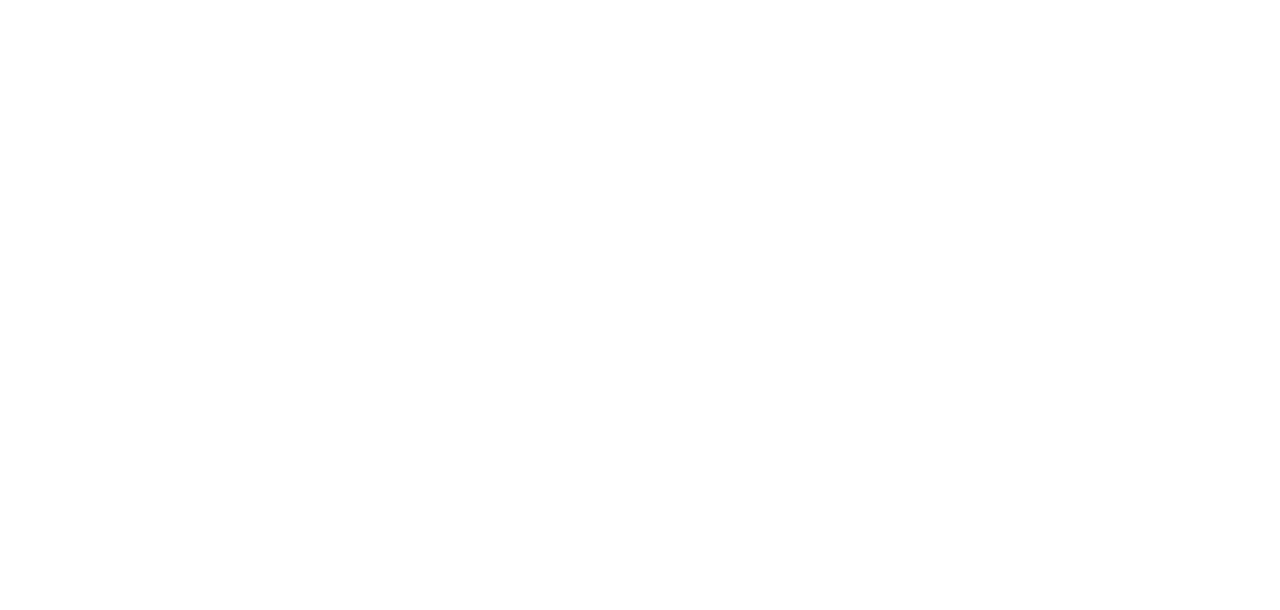
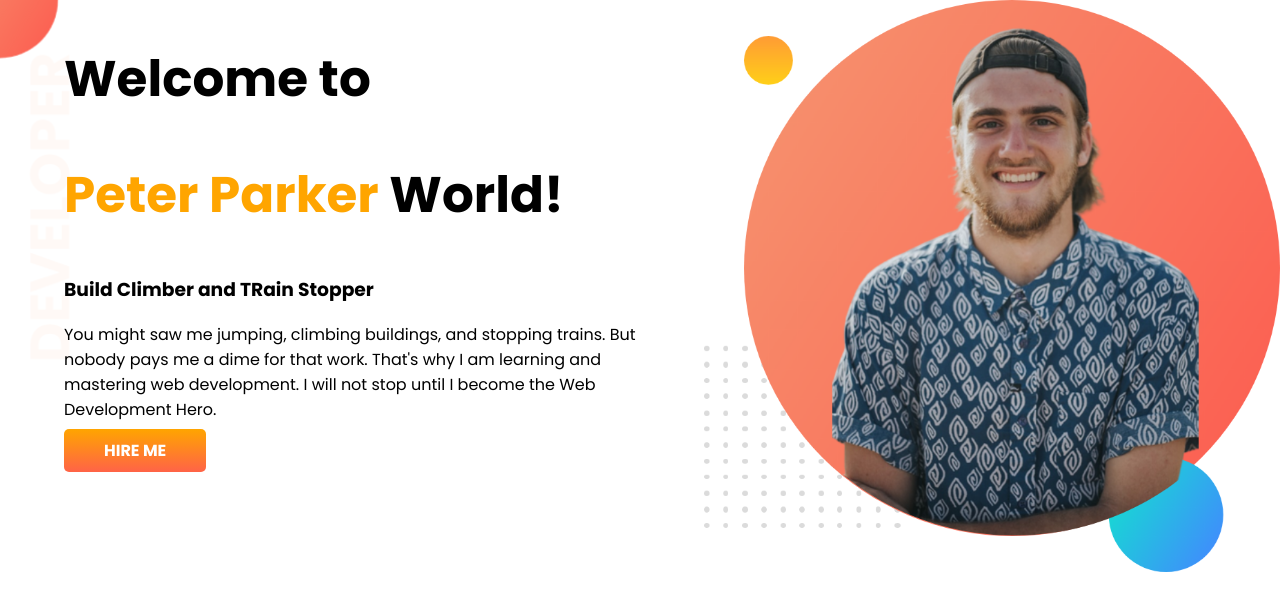
Before and after one commit to tahsinkarim/programming-hero-module-4, a plain HTML site: page index.html in a window 1280 px wide. Drawn offline with Linux system fonts and the light colour scheme.

Commit message:
top banner added

```diff
--- a/index.html
+++ b/index.html
@@ -5,7 +5,33 @@
     <meta http-equiv="X-UA-Compatible" content="IE=edge" />
     <meta name="viewport" content="width=device-width, initial-scale=1.0" />
     <title>Programming Hero Module 4</title>
+    <link rel="preconnect" href="https://fonts.googleapis.com" />
+    <link rel="preconnect" href="https://fonts.gstatic.com" crossorigin />
+    <link
+      href="https://fonts.googleapis.com/css2?family=Poppins:wght@400;700&display=swap"
+      rel="stylesheet"
+    />
     <link rel="stylesheet" href="style.css" />
   </head>
-  <body></body>
+  <body>
+    <main>
+      <section class="hero">
+        <div class="half-width">
+          <h1>Welcome to</h1>
+          <h1><span class="orange-color"> Peter Parker </span> World!</h1>
+          <h3>Build Climber and TRain Stopper</h3>
+          <p>
+            You might saw me jumping, climbing buildings, and stopping trains.
+            But nobody pays me a dime for that work. That's why I am learning
+            and mastering web development. I will not stop until I become the
+            Web Development Hero.
+          </p>
+          <a class="link-btn" href="#" target="_blank">HIRE ME</a>
+        </div>
+        <div class="half-width">
+          <img src="./images/my-background.png" alt="developer portrait" />
+        </div>
+      </section>
+    </main>
+  </body>
 </html>
--- a/style.css
+++ b/style.css
@@ -0,0 +1,32 @@
+body {
+  font-family: "Poppins", sans-serif;
+  margin: 0;
+}
+h1 {
+  font-size: 50px;
+}
+.orange-color {
+  color: orange;
+}
+section {
+  display: flex;
+}
+.half-width {
+  width: 50%;
+  padding-left: 5%;
+}
+.half-width img {
+  width: 100%;
+}
+.link-btn {
+  text-decoration: none;
+  background-image: linear-gradient(orange, tomato);
+  padding: 10px 40px;
+  border-radius: 5px;
+  font-weight: 700;
+  color: white;
+}
+.hero {
+  background-image: url("./images/top-banner.png");
+  background-repeat: no-repeat;
+}
```
Also changed, not shown: images/my-background.png (added).
